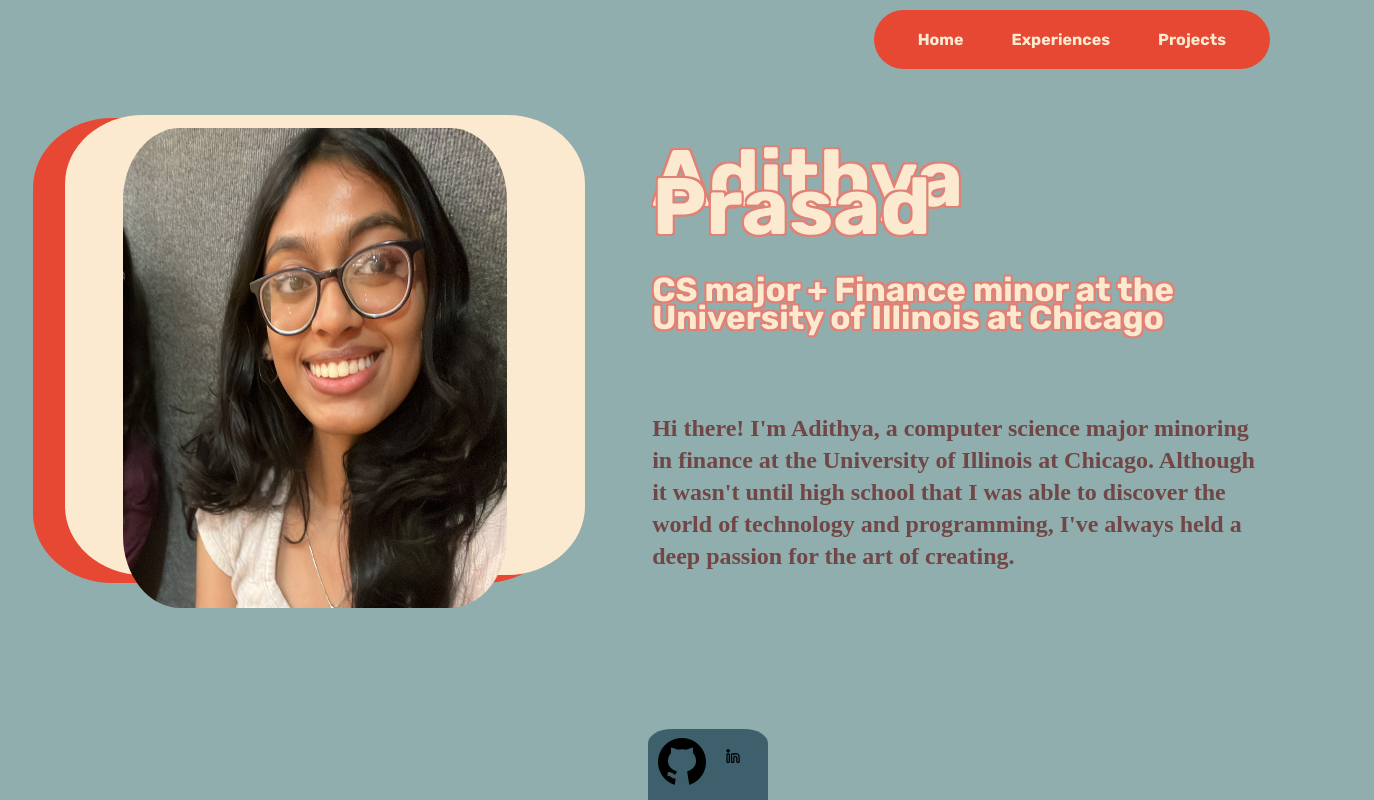
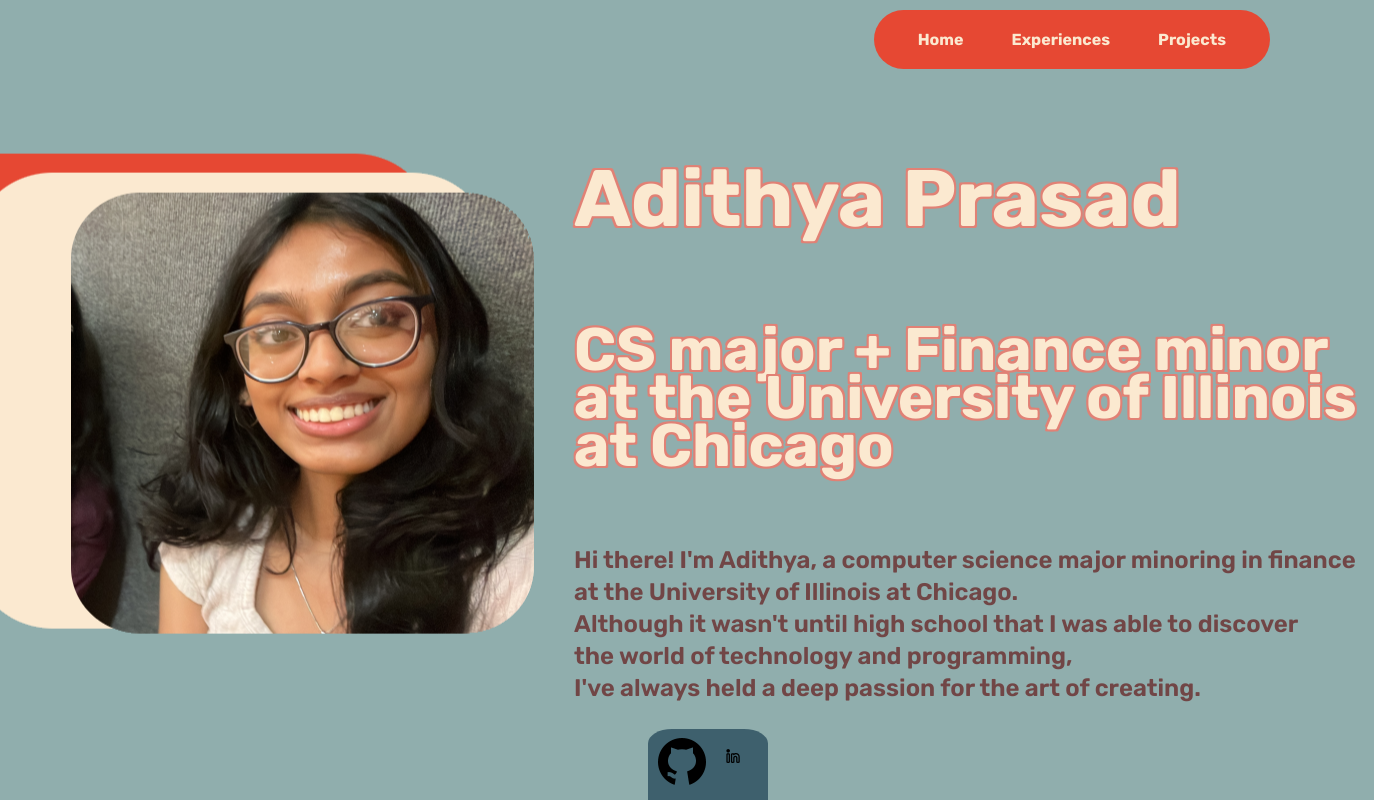
Before and after one commit to age30s/age30s, a React (Vite) app: page / in a window 1280 px wide. Shown: the whole page, 1374 px wide, since content can reach past the window. Built offline with nearby package versions, Linux system fonts and the light colour scheme.

Commit message:
fixing cross platform func

```diff
--- a/index.html
+++ b/index.html
@@ -2,11 +2,12 @@
 <html lang="en">
   <head>
     <meta charset="UTF-8" />
-    <meta name="viewport" content="width=device-width, initial-scale=1.0" />
+    <!-- <meta name="viewport" content="width=device-width, initial-scale=1.0" /> -->
     <title>Website!</title>
     <link rel="preconnect" href="https://fonts.googleapis.com">
     <link rel="preconnect" href="https://fonts.gstatic.com" crossorigin>
     <link href="https://fonts.googleapis.com/css2?family=Rubik:ital,wght@0,300..900;1,300..900&display=swap" rel="stylesheet">
+    <meta name="viewport" content="width=device-width, initial-scale=1, maximum-scale=1">
   </head>
   <body>
     <div id="root"></div>
--- a/src/App.css
+++ b/src/App.css
@@ -13,48 +13,69 @@
   font-style: normal;
 }
 
+/* .cont {
+  color: #fbe9d0;
+  display: flex;
+  font-size: 1.25rem;
+  line-height: 1.75rem;
+  top: 50%;
+  left: 50%;
+} */
+
 .cont {
   color: #fbe9d0;
   display: flex;
-  font-size: 1.25rem; /* 20px */
-  line-height: 1.75rem; /* 28px */
+  flex-direction: row; /* Default row layout */
+  align-items: center;
+  justify-content: center;
+  font-size: 1.25rem;
+  line-height: 1.75rem;
+
+  position: absolute; /*Allow centering relative to the viewport*/
+  top: 50%;
+  left: 50%;
+  /* margin-left: 20%; */
+  transform: translate(-50%, -50%);
+  width: auto;
+  height: auto;
 }
 
-.container {
-  margin-top: 30px;
+/* .container {
+  margin-top: 3%;
   margin-left: 2%;
-  padding-right: 20px;
+  padding-right: 2%;
+} */
+
+.text {
+  /* font-size: xx-large; */
+  font-size: 40px;
+  align-items: center;
+  float: right;
+  line-height: 3rem;
+  flex-grow: 1;
+  width: 800px;
+  margin-left: 2rem;
+  margin-top: 3rem;
+  flex-shrink: 0;
+  text-shadow: 2px 2px 0 #e18175, -2px -2px 0 #e18175, -2px 2px 0 #e18175,
+    2px -2px 0 #e18175;
 }
 
 p {
   color: #714646;
   float: left;
-  margin-left: 10%;
   font-weight: 600;
-  font-size: 1.5rem; /* 20px */
-  line-height: 2rem; /* 28px */
-  font-family: Cochin;
+  font-size: 1.5rem;
+  line-height: 2rem;
+  margin-left: 2rem;
 }
 
-.text {
-  font-size: 40px;
-  align-items: center;
-  float: right;
-  margin-top: 15%;
-  margin-left: 10%;
-  margin-right: 2%;
-  text-shadow: 2px 2px 0 #e18175, -2px -2px 0 #e18175, -2px 2px 0 #e18175,
-    2px -2px 0 #e18175;
-}
-
-.img {
-  height: 60%;
-  width: 30%;
+.pic {
+  height: auto;
   border-radius: 15%;
-  margin-left: 7%;
-  margin-top: 10%;
-  top: 0px;
-  position: absolute;
+  /* margin-left: %; */
+  /* margin-top: 10%; */
+  position: relative;
 }
 
 .highlight {
@@ -66,23 +87,3 @@ p {
   text-shadow: 2px 2px 0 #244855, -2px -2px 0 #e64833, -2px 2px 0 #e64833,
     2px -2px 0 #e64833;
 }
-
-.backdrop2 {
-  height: 50px;
-  width: 110px;
-  border-radius: 15%;
-  margin-left: 2.5%;
-  background-color: #fbe9d0;
-  position: absolute;
-  margin-top: 6%;
-  padding: 205px;
-}
-
-.backdrop {
-  height: 55px;
-  width: 120px;
-  border-radius: 15%;
-  margin-top: 15%;
-  background-color: #e64833;
-  padding: 205px;
-}
--- a/src/pages/Home.jsx
+++ b/src/pages/Home.jsx
@@ -1,7 +1,8 @@
 import "../App.css"
 import Navbar from "../components/Navbar.jsx"
-import Pic from "../assets/me.png"
+// import Pic from "../assets/me.png"
 import Footer from "../components/Footer.jsx"
+import Pic from "../assets/pngme.png"
 
 function Home() {
 
@@ -11,22 +12,18 @@ function Home() {
     <Navbar/>
     <div className='cont'>
       <div className='container'>
-      <div className='backdrop2'>
-      </div>
-        <div className='backdrop'>
-        </div>
         <div>
-          <img src={Pic} className="img" alt="me" />
+          <img src={Pic} className="pic" alt="me" />
         </div>
       </div>
       <div>
       <div className='text'>
         <h1>Adithya Prasad</h1>
-        <h5>CS major + Finance minor at the <b className='highlight'> University of Illinois at Chicago</b></h5>
+        <h2>CS major + Finance minor at the <b className='highlight'> University of Illinois at Chicago</b></h2>
       </div>
       <p className='bg'>
-        Hi there! I'm Adithya, a computer science major minoring in finance at the University of Illinois at Chicago.
-        Although it wasn't until high school that I was able to discover the world of technology and programming, I've always
+        Hi there! I'm Adithya, a computer science major minoring in finance <br></br>at the University of Illinois at Chicago.<br></br>
+        Although it wasn't until high school that I was able to discover <br></br>the world of technology and programming, <br></br>I've always
         held a deep passion for the art of creating.
       </p>
       </div>
--- a/src/pages/experiences.css
+++ b/src/pages/experiences.css
@@ -1,20 +1,22 @@
 .tile {
   height: auto;
-  width: 900px;
+  /* width: 900px; */
   border-radius: 6%;
   background-color: #fbe9d0;
-  margin-left: 3%;
-  margin-top: 6%;
-  position: fixed;
+  position: absolute;
+  top: 50%;
+  left: 40%;
   display: flex;
-  /* padding: 2%; */
+  transform: translate(-50%, -50%);
+  width: auto;
+  height: auto;
 }
 .sleeping-img {
   width: 50%;
   height: auto;
   display: inline-block;
-  margin-left: 67%;
-  margin-top: 13%;
+  margin-left: 73%;
+  margin-top: 12%;
 }
 .rubik-ten {
   font-family: "Rubik", serif;
@@ -28,13 +30,13 @@ h2 {
 .inner-p {
   width: 600px;
   text-wrap: pretty;
-  /* padding-right: %; */
   float: left;
 }
 .portal {
   color: #714646;
   display: inline-block;
-  padding-right: 10%;
+  padding: 2%;
+  height: auto;
 }
 
 .l1 {
@@ -43,6 +45,7 @@ h2 {
   width: 90%;
   height: auto;
   padding-right: 5%;
+  height: 500px;
   background-color: #714646;
   /* align-items: center; */
   justify-self: center;
```
Also changed, not shown: src/assets/nonpng.png (added), src/assets/pngme.png (added).
